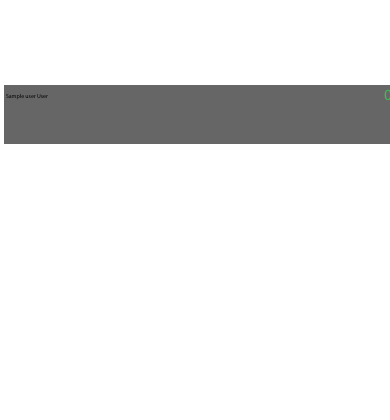
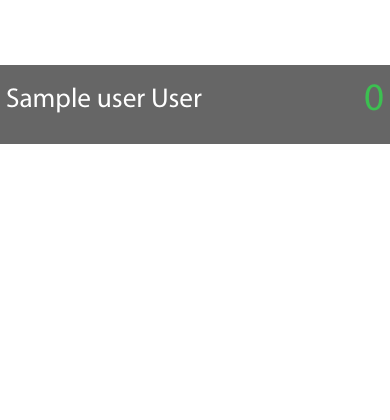
Before and after one commit to kosyachniy/projectivity, a Flask app: template app/templates/participants.html in a window 390 px wide. Shown: the part 321-741 px from the top of the page. Run offline with Flask 2, Linux system fonts and the light colour scheme; the template is opened without the code that fills it: most values are stand-ins (such as "Sample title", 1, 10 or a date in 2020); parts of the project's set-up code (start-up, migrations or seed data) failed here and were passed over.

Commit message:
Bug: padding in notes2

```diff
--- a/app/static/main.css
+++ b/app/static/main.css
@@ -222,12 +222,6 @@
 	margin: 40px 0 40px 5vw;
 }
 
-.notes1 .back {
-	width: 100%;
-	height: 100%;
-	background: rgba(0, 0, 0, 0.6);
-}
-
 .notes1 a > div {
 	width: 50%;
 	height: 22vw;
@@ -238,6 +232,12 @@
 	-o-background-size: 100%;
 	background-size: 100%;
 	text-align: center;
+}
+
+.notes1 .back {
+	width: 100%;
+	height: 100%;
+	background: rgba(0, 0, 0, 0.6);
 }
 
 .notes1 .title {
@@ -288,13 +288,6 @@
 	margin: 40px 0 40px 5vw;
 }
 
-.notes2 .back {
-	width: 100%;
-	height: 40%;
-	margin: 60% 0 0 0;
-	background: rgba(0, 0, 0, 0.6);
-}
-
 .notes2 a > div {
 	width: 28vw;
 	height: 15vw;
@@ -304,6 +297,14 @@
 	-o-background-size: 100%;
 	background-size: 100%;
 	margin: 20px 1vw 0 1vw;
+}
+
+.notes2 .back {
+	width: calc(100% - 2vw);
+	height: 40%;
+	margin: 60% 0 0 0;
+	background: rgba(0, 0, 0, 0.6);
+	padding: 10px 1vw 10px 1vw;
 }
 
 .notes2 table {
@@ -318,6 +319,7 @@
 .notes2 td:first-child {
 	width: 90%;
 	font-size: 1.5vw;
+	color: #fff;
 }
 
 .notes2 td:last-child {
@@ -334,8 +336,17 @@
 	}
 
 	.notes2 a > div {
+		margin: 0;
 		width: 100%;
 		height: 38vw;
+	}
+
+	.notes2 td:first-child {
+		font-size: 7vw;
+	}
+
+	.notes2 td:last-child {
+		font-size: 10vw;
 	}
 }
 
```
